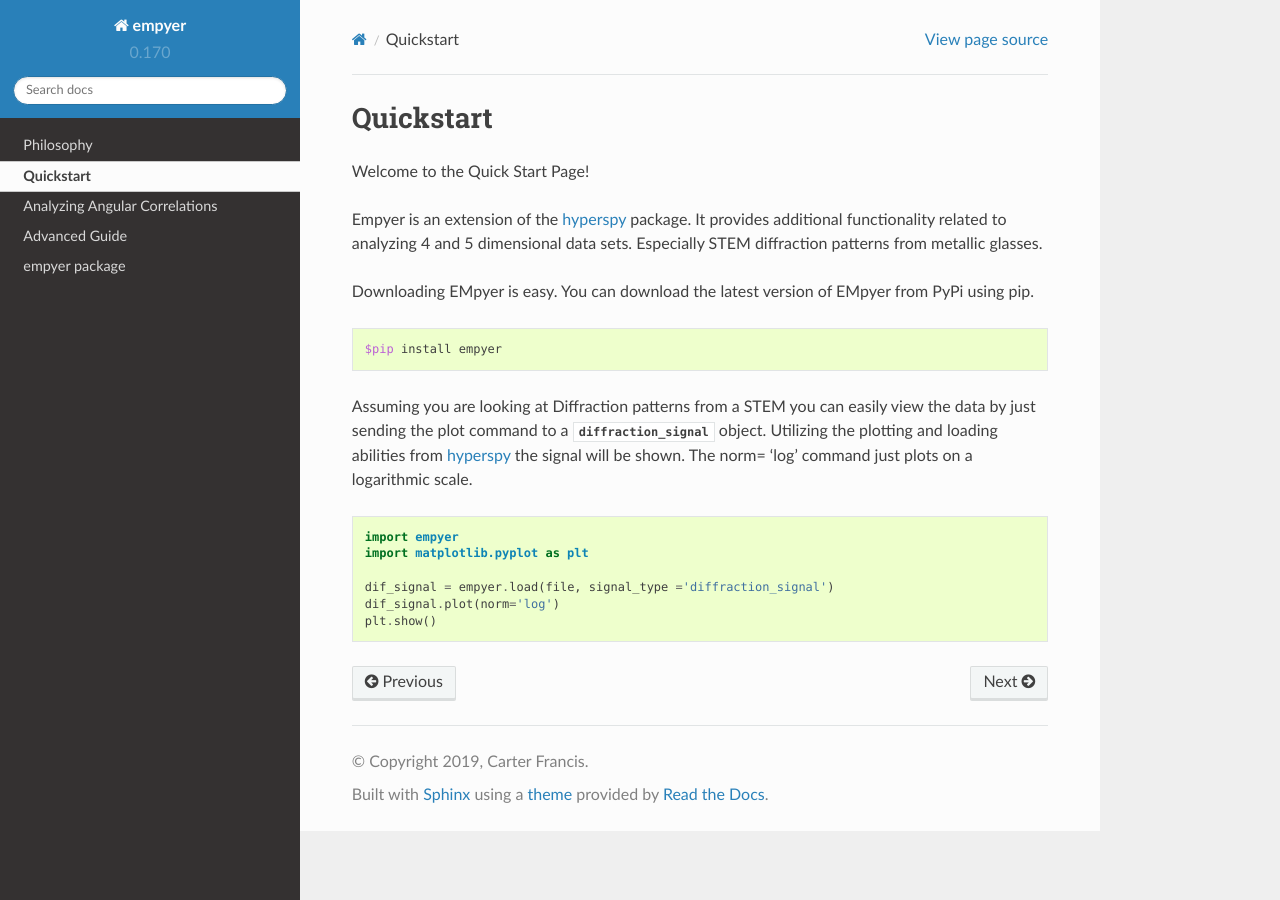
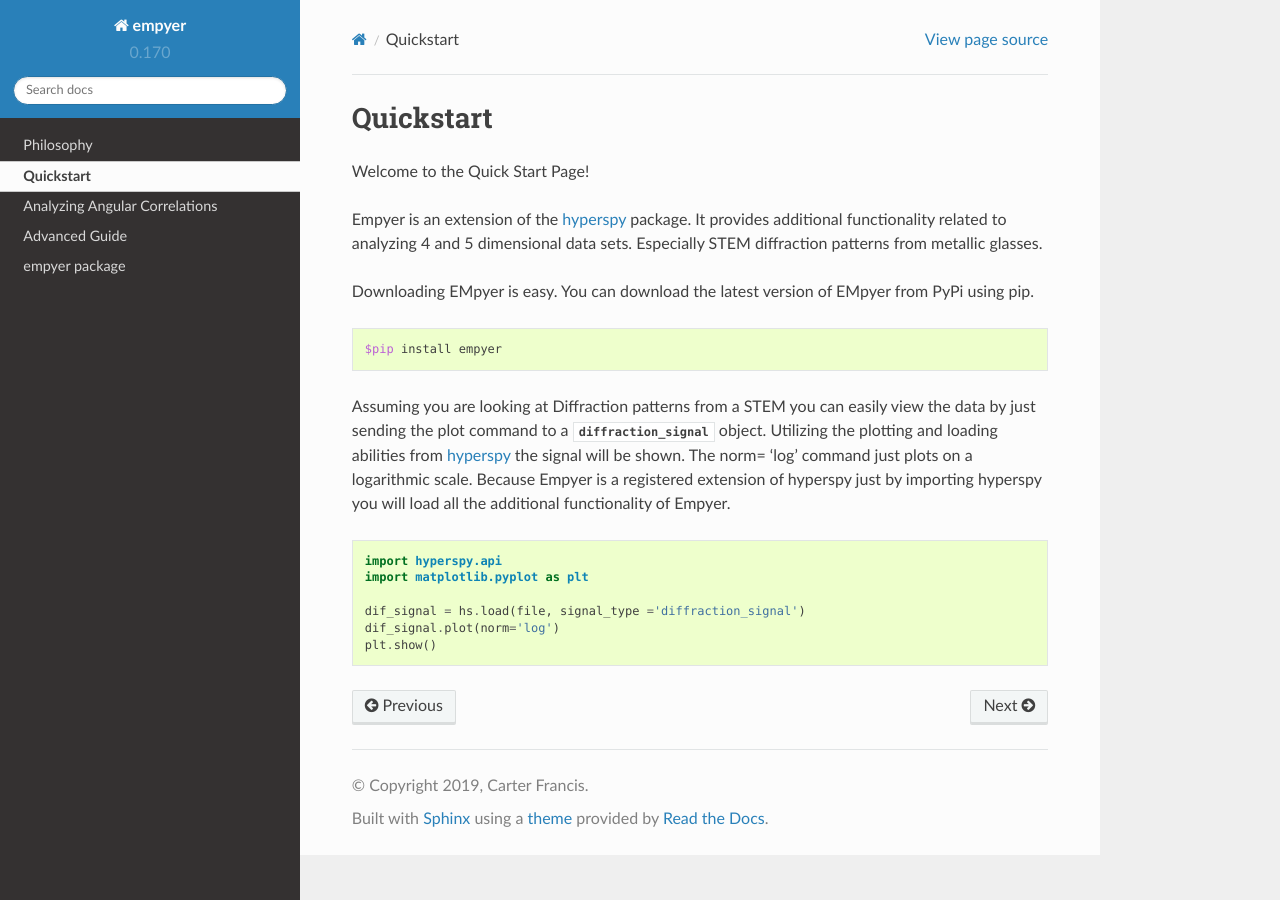
Before and after one commit to CSSFrancis/empyer, a Sphinx documentation site: the page built from docs/source/quickstart.rst, in a window 1280 px wide. Built offline with Sphinx 7.4.7 and the Read the Docs theme 2.0.0, drawn with Linux system fonts in a browser that asks for light colours; formulas are drawn with MathJax 3.

Commit message:
Added Some documentation

```diff
--- a/docs/source/quickstart.rst
+++ b/docs/source/quickstart.rst
@@ -15,14 +15,15 @@
 
 Assuming you are looking at Diffraction patterns from a STEM you can easily view the data by just sending the plot
 command to a  :class:`~empyer.signals.diffraction_signal` object.  Utilizing the plotting and loading abilities from hyperspy_ the signal will be
-shown. The norm= 'log' command just plots on a logarithmic scale.
+shown. The norm= 'log' command just plots on a logarithmic scale. Because Empyer is a registered extension of hyperspy
+just by importing hyperspy you will load all the additional functionality of Empyer.
 
 .. code:: python
 
-    import empyer
+    import hyperspy.api
     import matplotlib.pyplot as plt
 
-    dif_signal = empyer.load(file, signal_type ='diffraction_signal')
+    dif_signal = hs.load(file, signal_type ='diffraction_signal')
     dif_signal.plot(norm='log')
     plt.show()
 
```
Also changed, not shown: docs/UserGuide/angularCorrelations.rst (+5 -2 lines), docs/_static/PolarSpectrum.png (added).
